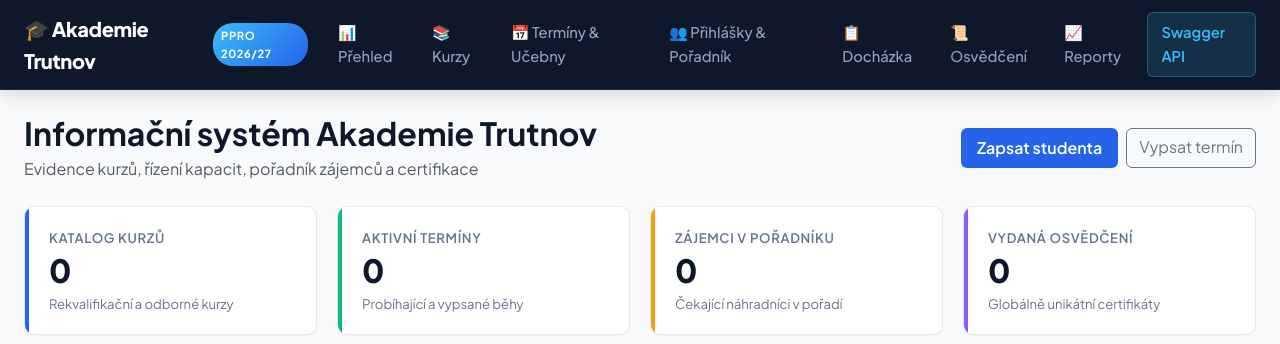
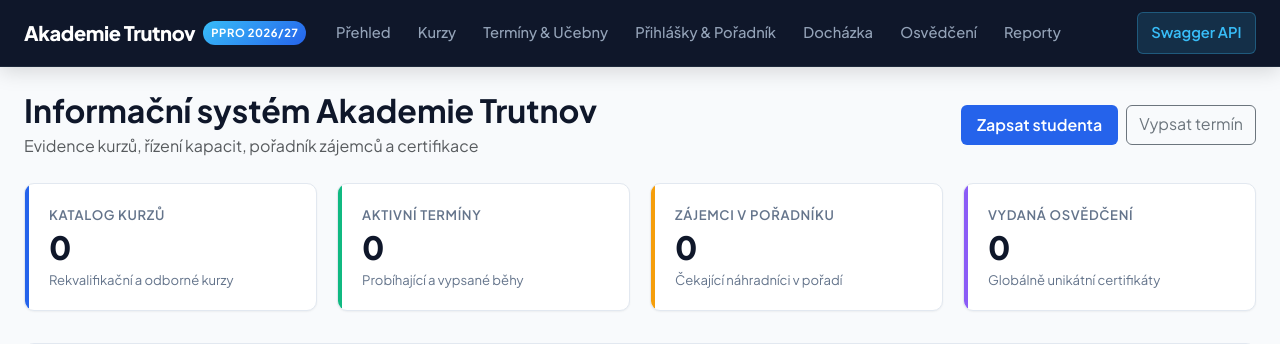
Before and after one commit to 8ight1ne/ppro2026, an ASP.NET Core app: page / in a window 1280 px wide. Shown: the top 344 px of the page. Run offline with ASP.NET Core 8, Linux system fonts and the light colour scheme; some libraries are stand-ins or nearby versions.

Commit message:
style: odstranění emoji ikon z horní navigační lišty

```diff
--- a/src/AkademieTrutnov.Web/Pages/Shared/_Layout.cshtml
+++ b/src/AkademieTrutnov.Web/Pages/Shared/_Layout.cshtml
@@ -13,7 +13,7 @@
         <nav class="navbar navbar-expand-lg app-navbar">
             <div class="container-fluid px-4">
                 <a class="app-brand" asp-area="" asp-page="/Index">
-                    <span>🎓 Akademie Trutnov</span>
+                    <span>Akademie Trutnov</span>
                     <span class="badge-tag">PPRO 2026/27</span>
                 </a>
                 <button class="navbar-toggler text-white" type="button" data-bs-toggle="collapse" data-bs-target="#appNav" aria-controls="appNav"
@@ -23,25 +23,25 @@
                 <div class="collapse navbar-collapse" id="appNav">
                     <ul class="navbar-nav me-auto mb-2 mb-lg-0 ms-lg-3">
                         <li class="nav-item">
-                            <a class="nav-link" asp-page="/Index">📊 Přehled</a>
+                            <a class="nav-link" asp-page="/Index">Přehled</a>
                         </li>
                         <li class="nav-item">
-                            <a class="nav-link" asp-page="/Kurzy">📚 Kurzy</a>
+                            <a class="nav-link" asp-page="/Kurzy">Kurzy</a>
                         </li>
                         <li class="nav-item">
-                            <a class="nav-link" asp-page="/Terminy">📅 Termíny & Učebny</a>
+                            <a class="nav-link" asp-page="/Terminy">Termíny & Učebny</a>
                         </li>
                         <li class="nav-item">
-                            <a class="nav-link" asp-page="/Prihlasky">👥 Přihlášky & Pořadník</a>
+                            <a class="nav-link" asp-page="/Prihlasky">Přihlášky & Pořadník</a>
                         </li>
                         <li class="nav-item">
-                            <a class="nav-link" asp-page="/Dochazka">📋 Docházka</a>
+                            <a class="nav-link" asp-page="/Dochazka">Docházka</a>
                         </li>
                         <li class="nav-item">
-                            <a class="nav-link" asp-page="/Osvedceni">📜 Osvědčení</a>
+                            <a class="nav-link" asp-page="/Osvedceni">Osvědčení</a>
                         </li>
                         <li class="nav-item">
-                            <a class="nav-link" asp-page="/Reporty">📈 Reporty</a>
+                            <a class="nav-link" asp-page="/Reporty">Reporty</a>
                         </li>
                     </ul>
                     @{
```
Also changed, not shown: README.md.
